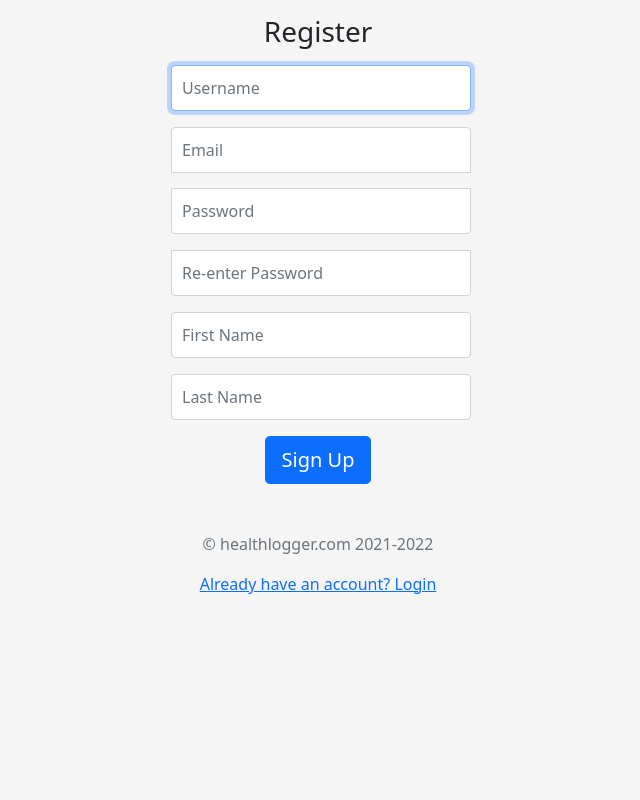
After one commit to Mihir2527/HackHarvard2021, a Django app: page /register/ in a window 1280 px wide. The commit adds this page. Shown: the whole page, without its empty margins (322-962 px from the left). Run offline with Django 3.2, Linux system fonts and the light colour scheme.

Commit message:
Implemented user auth and basic landing page

```diff
--- /dev/null
+++ b/Basic/templates/Basic/register.html
@@ -0,0 +1,124 @@
+<!doctype html>
+<html lang="en">
+
+<head>
+    <!-- Required meta tags -->
+    <meta charset="UTF-8">
+    <meta http-equiv="X-UA-Compatible" content="IE=edge">
+    <meta name="viewport" content="width=device-width, initial-scale=1.0">
+     <!-- Bootstrap CSS -->
+     <link href="https://cdn.jsdelivr.net/npm/bootstrap@5.1.0/dist/css/bootstrap.min.css" rel="stylesheet"
+     integrity="sha384-KyZXEAg3QhqLMpG8r+8fhAXLRk2vvoC2f3B09zVXn8CA5QIVfZOJ3BCsw2P0p/We" crossorigin="anonymous">
+    <style>
+        html,
+        body {
+            height: 100%;
+        }
+
+        body {
+            /* display: -ms-flexbox;
+            display: flex;
+            -ms-flex-align: center;
+            align-items: center;
+            padding-top: 40px;
+            padding-bottom: 40px; */
+            background-color: #f5f5f5;
+        }
+
+        .form-signin {
+            width: 100%;
+            max-width: 330px;
+            padding: 15px;
+            margin: auto;
+        }
+
+        .form-signin .checkbox {
+            font-weight: 400;
+        }
+
+        .form-signin .form-control {
+            margin: 16px 3px;
+            position: relative;
+            box-sizing: border-box;
+            height: auto;
+            padding: 10px;
+            font-size: 16px;
+        }
+
+        .form-signin .form-control:focus {
+            z-index: 2;
+        }
+
+        .form-signin input[type="email"] {
+            margin-bottom: -1px;
+            border-bottom-right-radius: 0;
+            border-bottom-left-radius: 0;
+        }
+
+        .form-signin input[type="password"] {
+            margin-bottom: 10px;
+            border-top-left-radius: 0;
+            border-top-right-radius: 0;
+        }
+
+        .bd-placeholder-img {
+            font-size: 1.125rem;
+            text-anchor: middle;
+            -webkit-user-select: none;
+            -moz-user-select: none;
+            -ms-user-select: none;
+            user-select: none;
+        }
+
+        @media (min-width: 768px) {
+            .bd-placeholder-img-lg {
+                font-size: 3.5rem;
+            }
+        }
+    </style>
+
+</head>
+
+<body>
+
+{% if messages %}
+    {% for message in messages %}
+    <div class="alert alert-{{ message.tags }} alert-dismissible fade show my-0" role="alert">
+      <strong>{{ message }}</strong>
+      <button type="button" class="btn-close" data-bs-dismiss="alert" aria-label="Close"></button>
+    </div>
+    {% endfor %}
+{% endif %}
+
+    <form class="form-signin text-center" method="POST" action="/register/">
+        {% csrf_token %}
+
+        <h1 class="h3 mb-3 font-weight-normal">Register</h1>
+        <!-- <label for="inputUsername" class="sr-only">Username</label> -->
+        <input type="text" id="inputUsername" name="username" class="form-control" placeholder="Username"
+            required autofocus>
+        <!-- <label for="inputEmail" class="sr-only">Email</label> -->
+        <input type="email" id="inputEmail" name="email" class="form-control" placeholder="Email" required autofocus>
+        <!-- <label for="inputPassword1" class="sr-only">Password</label> -->
+        <input type="password" id="inputPassword1" name="pass1" class="form-control" placeholder="Password" required>
+        <!-- <label for="inputPassword2" class="sr-only">Re-enter Password</label> -->
+        <input type="password" id="inputPassword2" name="pass2" class="form-control" placeholder="Re-enter Password"
+            required>
+        <!-- <label for="inputFirstName" class="sr-only">First Name</label> -->
+        <input type="text" id="inputFirstName" name="fname" class="form-control" placeholder="First Name" required
+            autofocus>
+        <!-- <label for="inputLastName" class="sr-only">Last Name</label> -->
+        <input type="text" id="inputLastName" name="lname" class="form-control" placeholder="Last Name" required
+            autofocus>
+        <button class="btn btn-lg btn-primary btn-block" type="submit">Sign Up</button>
+        <p class="mt-5 mb-3 text-muted">&copy; healthlogger.com 2021-2022</p>
+        <a href="/login">Already have an account? Login</a>
+    </form>
+
+    <!-- Option 1: Bootstrap Bundle with Popper -->
+  <script src="https://cdn.jsdelivr.net/npm/bootstrap@5.1.0/dist/js/bootstrap.bundle.min.js"
+    integrity="sha384-U1DAWAznBHeqEIlVSCgzq+c9gqGAJn5c/t99JyeKa9xxaYpSvHU5awsuZVVFIhvj"
+    crossorigin="anonymous"></script>
+</body>
+
+</html>
--- a/Basic/urls.py
+++ b/Basic/urls.py
@@ -4,4 +4,7 @@ from Basic import views
 
 urlpatterns = [
     path('',views.getHomePage,name="Home"),
+    path('login/',views.LoginAuthView.as_view(),name="Login"),
+    path('register/',views.RegisterAuthView.as_view(),name="Register"),
+    path('logout/',views.LogoutAuthView.as_view(),name="Logout"),
 ]
--- a/Basic/views.py
+++ b/Basic/views.py
@@ -1,9 +1,95 @@
+from django.http import request
 from django.http.response import HttpResponse
-from django.shortcuts import render
-from django.contrib.auth.models import User # The default User Table created by Django
+from django.shortcuts import render,redirect
+from django.contrib.auth.models import User
 from django.contrib.auth import authenticate
 from django.contrib.auth import login,logout
+from django.contrib import messages
+from django.views import View
+
 
 # Create your views here.
 def getHomePage(request):
     return render(request,"Basic/home.html")
+
+class LoginAuthView(View):
+
+    template_name='Basic/login.html'
+
+    def get(self,request):
+        print("inside get route of user login")
+        return render(request,self.template_name)
+
+    def post(self,request):
+        print("inside post route of user login")
+        u=request.POST.get('username')
+        p=request.POST.get('password')
+
+        user = authenticate(username=u, password=p)
+        if user is not None:
+            # A backend authenticated the credentials
+            login(request,user)
+
+            messages.success(request, 'Successfully logged in!!')
+            return redirect("/dashboard")
+        else:
+            # No backend authenticated the credentials
+            messages.error(request, 'Invalid Login Credentials!!')
+            return render(request,self.template_name)
+
+class RegisterAuthView(View):
+
+    template_name='Basic/register.html'
+
+    def get(self,request):
+        print("inside get route of user registration")
+        return render(request,self.template_name)
+
+    def post(self,request):
+        # add credentials to database
+        print("inside post route of user registration")
+        u=request.POST.get('username')
+        e=request.POST.get('email')
+        p1=request.POST.get('pass1')
+        p2=request.POST.get('pass2')
+        fname=request.POST.get('fname')
+        lname=request.POST.get('lname')
+
+        global err_flag
+        err_flag=0
+
+        if User.objects.filter(username=u).exists():
+            messages.error(request,'This username is already taken!!')
+            err_flag=1
+
+        if(len(u)>10):
+
+            messages.error(request,'Username should be less than 10 characters!!')
+            err_flag=1
+
+        if not u.isalnum():
+            messages.error(request,'Username should contain only letters and numbers!!')
+            err_flag=1
+
+        if(p1!=p2):
+            messages.error(request, 'Passwords do not match!!')
+            err_flag=1
+
+        if(err_flag==1):
+            return render(request,self.template_name)
+
+        myUser=User.objects.create_user(u,e,p1)
+        myUser.first_name=fname
+        myUser.last_name=lname
+        messages.success(request, 'Your profile has been created successfully!!')
+
+        myUser.save()
+
+        return redirect("/dashboard")
+
+class LogoutAuthView(View):
+
+    def get(self,request):
+        print("inside logout post route")
+        logout(request)
+        return redirect('/login')
--- a/Dashboard/templates/Dashboard/index.html
+++ b/Dashboard/templates/Dashboard/index.html
@@ -1,3 +1,4 @@
+{% extends 'Basic/nav.html' %}
 <!DOCTYPE html>
 <html lang="en">
 <head>
@@ -6,10 +7,9 @@
     <meta name="viewport" content="width=device-width, initial-scale=1.0">
     <title>Dashboard</title>
 </head>
+{% block body %}
 <body>
-    <h1>Welcome to dashboard page!!</h1>
-    <h1>Welcome to dashboard page!!</h1>
-    <h1>Welcome to dashboard page!!</h1>
     <h1>Welcome to dashboard page!!</h1>
 </body>
 </html>
+{% endblock body %}
--- a/Dashboard/views.py
+++ b/Dashboard/views.py
@@ -1,6 +1,9 @@
 from django.http.response import HttpResponse
-from django.shortcuts import render
+from django.shortcuts import redirect, render
 
 # Create your views here.
 def getDashboardHomePage(request):
+    if request.user.is_anonymous:
+        return redirect("/login")
+
     return render(request,"Dashboard/index.html")
```
Also changed, not shown: Basic/static/Basic/homestyle.css (deleted, +0 -25 lines), Basic/static/Basic/homestyles.css (added, +40 -0 lines), Basic/templates/Basic/home.html (+5 -5 lines), Basic/templates/Basic/login.html (added, +117 -0 lines), Basic/templates/Basic/nav.html (+107 -0 lines), Main/settings.py (+8 -1 lines), db.sqlite3, readme.md.
